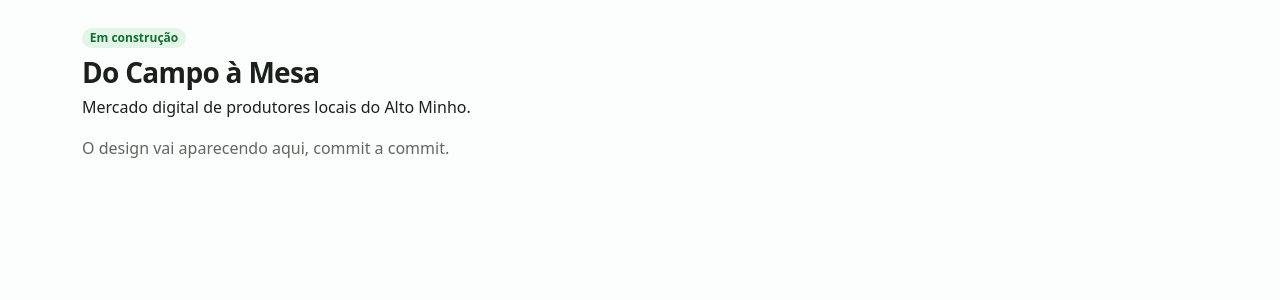
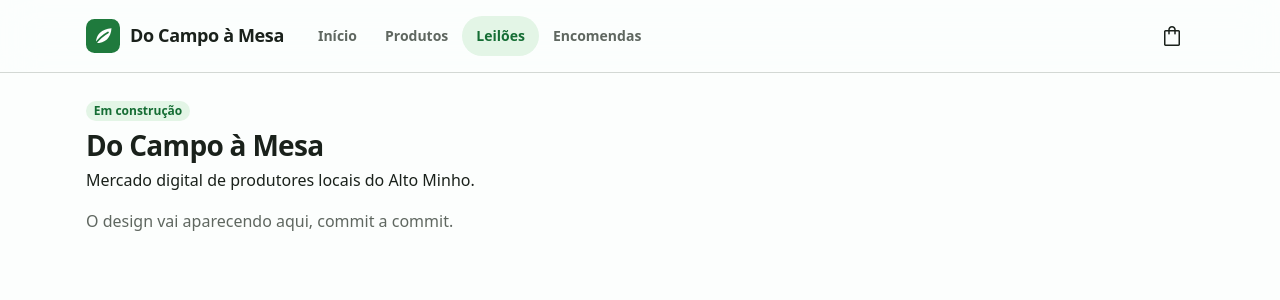
Before and after one commit to maiatoscastor/do-campo-a-mesa, a React (Vite) app in the folder web/: page /leiloes in a window 1280 px wide. Shown: the top 300 px of the page. Built offline with nearby package versions, Linux system fonts and the light colour scheme.

Commit message:
Cabeçalho com a marca e a navegação no computador

```diff
--- a/web/src/App.jsx
+++ b/web/src/App.jsx
@@ -1,7 +1,11 @@
-// Página provisória: confirma que o projeto arranca. O design chega nos próximos passos.
+import Cabecalho from './components/Cabecalho.jsx';
+
+// Estrutura da página. O conteúdo ainda é provisório: o design vai aparecendo commit a commit.
 export default function App() {
   return (
-    <main className="container py-4">
+    <>
+      <Cabecalho />
+      <main id="conteudo" className="container py-4">
         <span className="badge rounded-pill bg-primary-subtle text-primary-emphasis">
           Em construção
         </span>
@@ -11,5 +15,6 @@ export default function App() {
           O design vai aparecendo aqui, commit a commit.
         </p>
       </main>
+    </>
   );
 }
--- /dev/null
+++ b/web/src/components/Cabecalho.jsx
@@ -0,0 +1,51 @@
+import Icone from './Icone.jsx';
+import { DESTINOS, estaAtivo } from '../navegacao.js';
+
+// Cabeçalho fixo no topo. No telemóvel só mostra a marca, porque a navegação está na barra
+// inferior; a partir do computador (lg, 1024 px) mostra também a navegação e o carrinho.
+export default function Cabecalho() {
+  // O carrinho fica à direita, só com o ícone, como nas lojas online
+  const ligacoes = DESTINOS.filter(
+    (destino) => destino.caminho !== '/carrinho',
+  );
+  const noCarrinho = estaAtivo('/carrinho');
+
+  return (
+    <header className="cabecalho sticky-top">
+      <div className="container cabecalho-interior">
+        <a className="marca" href="/">
+          <img src="/favicon.svg" alt="" width="34" height="34" />
+          Do Campo à Mesa
+        </a>
+
+        <nav className="d-none d-lg-block" aria-label="Navegação principal">
+          <ul className="nav nav-pills">
+            {ligacoes.map(({ nome, caminho }) => {
+              const ativo = estaAtivo(caminho);
+              return (
+                <li className="nav-item" key={caminho}>
+                  <a
+                    className={ativo ? 'nav-link active' : 'nav-link'}
+                    href={caminho}
+                    aria-current={ativo ? 'page' : undefined}
+                  >
+                    {nome}
+                  </a>
+                </li>
+              );
+            })}
+          </ul>
+        </nav>
+
+        <a
+          className="botao-icone d-none d-lg-inline-grid ms-auto"
+          href="/carrinho"
+          aria-label="Carrinho"
+          aria-current={noCarrinho ? 'page' : undefined}
+        >
+          <Icone nome="carrinho" cheio={noCarrinho} />
+        </a>
+      </div>
+    </header>
+  );
+}
--- /dev/null
+++ b/web/src/navegacao.js
@@ -0,0 +1,16 @@
+// Destinos da navegação principal, partilhados pelo cabeçalho (computador) e pela barra inferior
+// (telemóvel). Os caminhos são as páginas que a SPA vai ter no Passo 2.
+export const DESTINOS = [
+  { nome: 'Início', caminho: '/', icone: 'inicio' },
+  { nome: 'Produtos', caminho: '/produtos', icone: 'produtos' },
+  { nome: 'Leilões', caminho: '/leiloes', icone: 'leiloes' },
+  { nome: 'Carrinho', caminho: '/carrinho', icone: 'carrinho' },
+  { nome: 'Encomendas', caminho: '/encomendas', icone: 'encomendas' },
+];
+
+// Diz se um destino é a página aberta. Ainda não há routing no cliente (chega no Passo 2, com o
+// React Router), por isso compara-se com o endereço do browser.
+export function estaAtivo(caminho) {
+  const atual = window.location.pathname;
+  return caminho === '/' ? atual === '/' : atual.startsWith(caminho);
+}
--- /dev/null
+++ b/web/src/styles/_cabecalho.scss
@@ -0,0 +1,53 @@
+// Cabeçalho (componente Cabecalho.jsx).
+@use 'mixins' as m;
+@use 'variables' as v;
+
+.cabecalho {
+  @include m.vidro-fosco;
+  border-bottom: 1px solid var(--bs-border-color);
+}
+
+.cabecalho-interior {
+  display: flex;
+  align-items: center;
+  gap: 1.25rem;
+  min-height: 3.75rem; // 60 px no telemóvel
+
+  @include m.a-partir-de(lg) {
+    min-height: 4.5rem; // 72 px no computador
+  }
+}
+
+// Marca: o símbolo é o mesmo desenho do favicon
+.marca {
+  display: inline-flex;
+  align-items: center;
+  gap: 0.625rem;
+  min-width: 0;
+  font-family: v.$letra-titulos;
+  font-size: 1.125rem;
+  font-weight: 800;
+  letter-spacing: -0.02em;
+  white-space: nowrap;
+  color: var(--bs-body-color);
+  text-decoration: none;
+}
+
+// Ligações da navegação: fundo suave ao passar o rato (a página atual já tem o fundo verde)
+.cabecalho .nav-link:not(.active):hover {
+  background-color: var(--bs-secondary-bg);
+}
+
+// Botão redondo só com ícone, com 44 px: o tamanho mínimo recomendado para tocar com o dedo
+.botao-icone {
+  display: inline-grid;
+  place-items: center;
+  width: 2.75rem;
+  height: 2.75rem;
+  border-radius: 50%;
+  color: var(--bs-body-color);
+
+  &:hover {
+    background-color: var(--bs-secondary-bg);
+  }
+}
--- /dev/null
+++ b/web/src/styles/_mixins.scss
@@ -0,0 +1,31 @@
+// Mixins do projeto.
+@use 'theme' as bs;
+
+// Mobile First: os estilos base são os do telemóvel, e este mixin acrescenta regras a partir de
+// um ponto de quebra (md 768, lg 1024 ou xl 1280 px). Usa os pontos de quebra do Bootstrap, para
+// a grelha e os nossos estilos mudarem exatamente nas mesmas larguras.
+@mixin a-partir-de($ponto) {
+  @include bs.media-breakpoint-up($ponto) {
+    @content;
+  }
+}
+
+// Fundo de vidro fosco para as barras fixas: o conteúdo passa por trás, desfocado. Se o browser
+// não suportar o desfoque, ou se a pessoa pediu menos transparência, o fundo fica sólido.
+@mixin vidro-fosco {
+  background-color: rgba(var(--bs-body-bg-rgb), 0.76);
+  -webkit-backdrop-filter: saturate(1.6) blur(18px);
+  backdrop-filter: saturate(1.6) blur(18px);
+
+  @supports not (
+    (backdrop-filter: blur(1px)) or (-webkit-backdrop-filter: blur(1px))
+  ) {
+    background-color: var(--bs-body-bg);
+  }
+
+  @media (prefers-reduced-transparency: reduce) {
+    background-color: var(--bs-body-bg);
+    -webkit-backdrop-filter: none;
+    backdrop-filter: none;
+  }
+}
--- a/web/src/styles/_theme.scss
+++ b/web/src/styles/_theme.scss
@@ -116,5 +116,17 @@
       lg: 1024px,
       xl: 1280px,
       xxl: 1400px
-    )
+    ),
+  // Contentor com 16 px de margem de cada lado (o Bootstrap aplica metade deste valor)
+  $container-padding-x: 2rem,
+  // Navegação (nav-pills): ligações em texto secundário e a página atual num fundo verde suave
+  $nav-link-padding-y: 0.5625rem,
+  $nav-link-padding-x: 0.875rem,
+  $nav-link-font-size: 0.875rem,
+  $nav-link-font-weight: 650,
+  $nav-link-color: var(--bs-secondary-color),
+  $nav-link-hover-color: var(--bs-emphasis-color),
+  $nav-pills-border-radius: var(--bs-border-radius-pill),
+  $nav-pills-link-active-color: var(--bs-primary-text-emphasis),
+  $nav-pills-link-active-bg: var(--bs-primary-bg-subtle)
 );
--- a/web/src/styles/main.scss
+++ b/web/src/styles/main.scss
@@ -2,3 +2,4 @@
 // A ordem conta: primeiro o Bootstrap com o nosso tema, depois os estilos próprios.
 @use 'theme';
 @use 'base';
+@use 'cabecalho';
```
Lines whose indentation alone changed are shown as unchanged.
